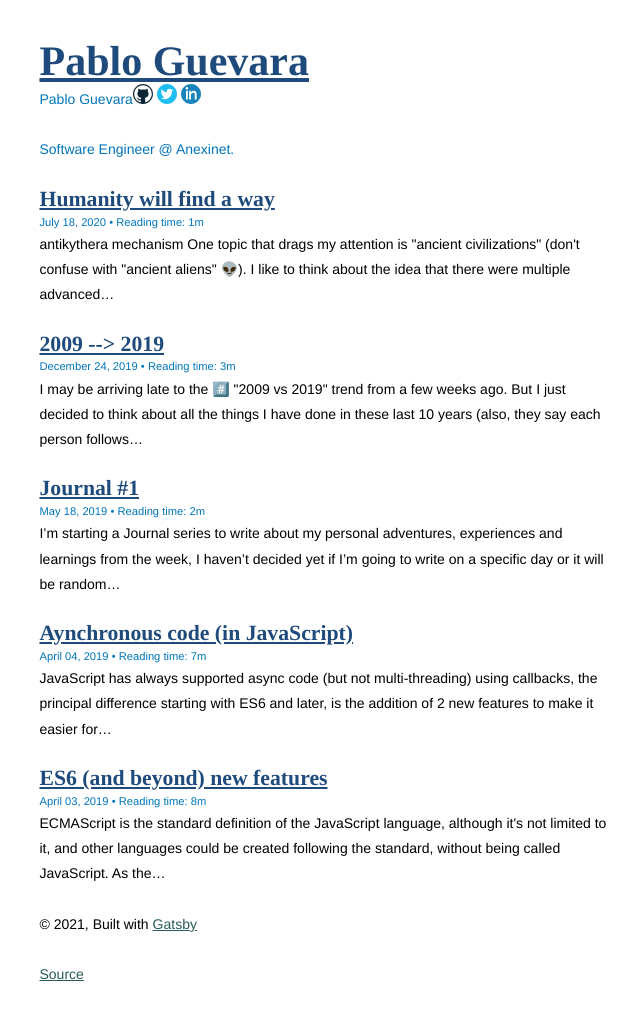
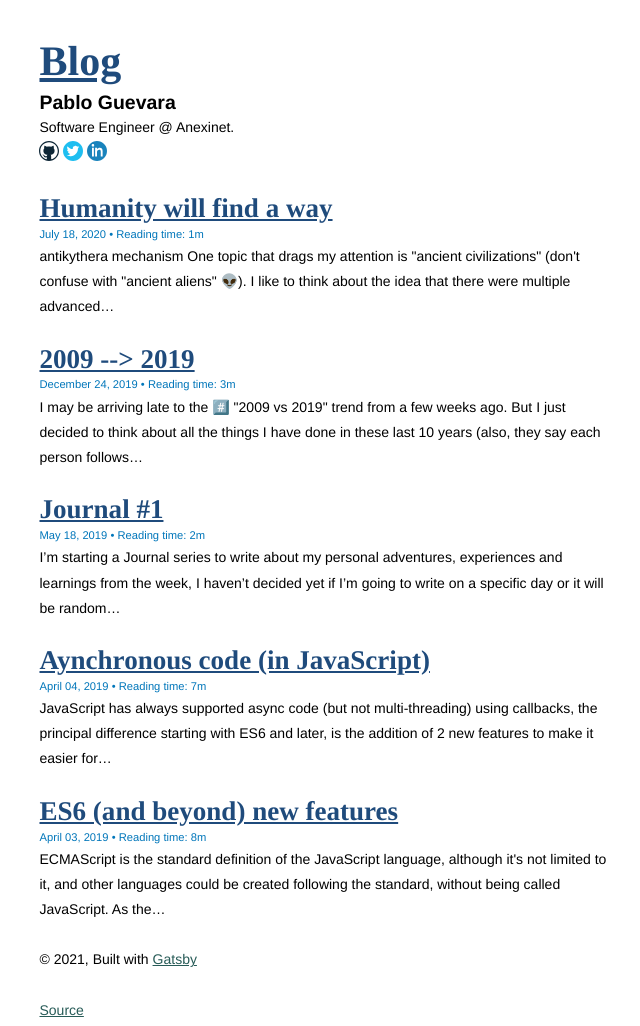
Before and after one commit to pablog178/pablog178.github.io, a Gatsby site: page / in a window 1280 px wide. Shown: the whole page, without its empty margins (317-957 px from the left). Built offline with nearby package versions, Linux system fonts and the light colour scheme; Gatsby itself is replaced by a stand-in of ours; some packages are replaced by stand-ins of ours.

Commit message:
Update styles for the bio, headers

```diff
--- a/gatsby-config.js
+++ b/gatsby-config.js
@@ -1,6 +1,6 @@
 module.exports = {
 	siteMetadata: {
-		title: `Pablo Guevara`,
+		title: `Blog`,
 		author: {
 			name: `Pablo Guevara`,
 			summary: `Software Engineer @ Anexinet.`,
--- a/src/components/bio.jsx
+++ b/src/components/bio.jsx
@@ -7,6 +7,8 @@
 
 import React from 'react';
 import { useStaticQuery, graphql } from 'gatsby';
+import { rhythm, scale } from '../utils/typography';
+
 
 import gh_logo from '../assets/gh.svg';
 import tw_logo from '../assets/tw.svg';
@@ -33,9 +35,31 @@ const Bio = () => {
 
 	const { author, social } = data.site.siteMetadata;
 	return (
-		<div>
-			<p className="subtitle">
+		<div
+			className="author"
+			style={{
+				marginTop: rhythm(1/4),
+				marginBottom: rhythm(1)
+			}}
+		>
+			<p
+				className="author-name"
+				style={{
+					...scale(0.3),
+					margin: rhythm(0)
+				}}
+			>
 				{author.name}
+			</p>
+			<p
+				className="author-summary"
+				style={{
+					margin: rhythm(0)
+				}}
+			>
+				{author.summary}
+			</p>
+			<p className="author-links">
 				<a href={social.github}>
 					<img width="20" height="20" src={gh_logo} />
 				</a>
@@ -48,7 +72,6 @@ const Bio = () => {
 					<img width="20" height="20" src={li_logo} />
 				</a>
 			</p>
-			<p className="subtitle">{author.summary}</p>
 		</div>
 	);
 };
--- a/src/components/layout.jsx
+++ b/src/components/layout.jsx
@@ -5,10 +5,7 @@ import { rhythm, scale } from '../utils/typography';
 
 const Layout = ({ location, title, children }) => {
 	const rootPath = `${__PATH_PREFIX__}/`;
-	let header;
-
-	if (location.pathname === rootPath) {
-		header = (
+	const header = (
 		<h1
 			style={{
 				marginBottom: rhythm(0),
@@ -17,13 +14,7 @@ const Layout = ({ location, title, children }) => {
 			<Link to={`/`}>{title}</Link>
 		</h1>
 	);
-	} else {
-		header = (
-			<p>
-				<Link to="/">{title}</Link>
-			</p>
-		);
-	}
+
 	return (
 		<div
 			style={{
--- a/src/pages/index.jsx
+++ b/src/pages/index.jsx
@@ -28,13 +28,13 @@ const BlogIndex = ({ data, location }) => {
 					<article key={node.fields.slug}>
 						<div>
 							<header>
-								<h3
+								<h2
 									style={{
 										marginBottom: rhythm(0),
 									}}
 								>
 									<Link to={slug}>{title || slug}</Link>
-								</h3>
+								</h2>
 								<p className="date">
 									{date} • Reading time: {timeToRead}m
 								</p>
--- a/src/styles/global.css
+++ b/src/styles/global.css
@@ -52,6 +52,10 @@ a:hover {
 	color: var(--color-meta);
 }
 
-.subtitle {
-	color: var(--color-meta);
+.author-name {
+	font-weight: bold;
 }
+
+.author-links a {
+	background-color: transparent;
+}
```
Also changed, not shown: src/templates/blog-post.jsx (+8 -2 lines). Lines whose indentation alone changed are shown as unchanged.
